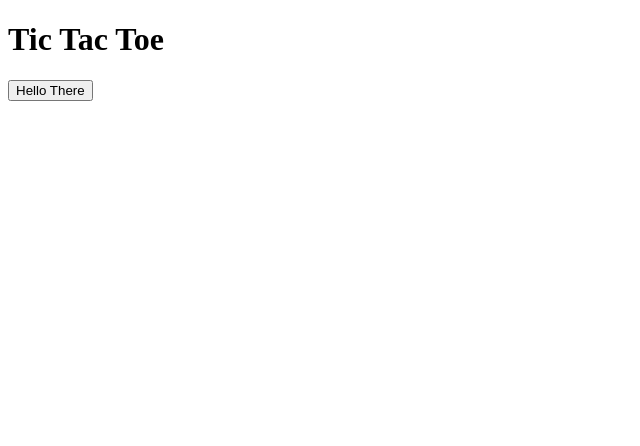
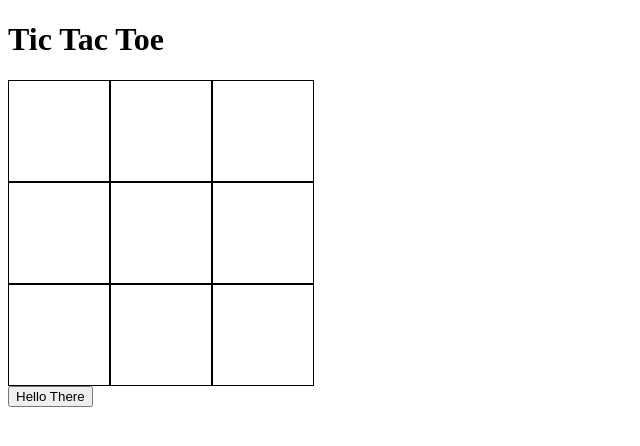
Before and after one commit to MaxAnderberg/tic-tac-toe, a plain HTML site: page index.html in a window 1280 px wide. Shown: the whole page, without its empty margins (0-640 px from the left). Drawn offline with Linux system fonts and the light colour scheme.

Commit message:
added board structure

```diff
--- a/index.html
+++ b/index.html
@@ -12,8 +12,19 @@
             <h1>Tic Tac Toe</h1>
         </header>
         <section id="game-board">
+            <div class="cell"></div>
+            <div class="cell"></div>
+            <div class="cell"></div>
+            <div class="cell"></div>
+            <div class="cell"></div>
+            <div class="cell"></div>
+            <div class="cell"></div>
+            <div class="cell"></div>
+            <div class="cell"></div>
+        </section>
+        <div>
             <button id="a-button">Hello There</button>
-        </section>
+        </div>
     </main>
 
     <script src="scripts/app.js"></script>
--- a/styles/style.css
+++ b/styles/style.css
@@ -0,0 +1,10 @@
+#game-board{
+    display: grid;
+    grid-template-columns: 0fr 0fr 0fr;
+}
+
+.cell{
+    height: 100px;
+    width: 100px;
+    border: 1px solid black;
+}
```
